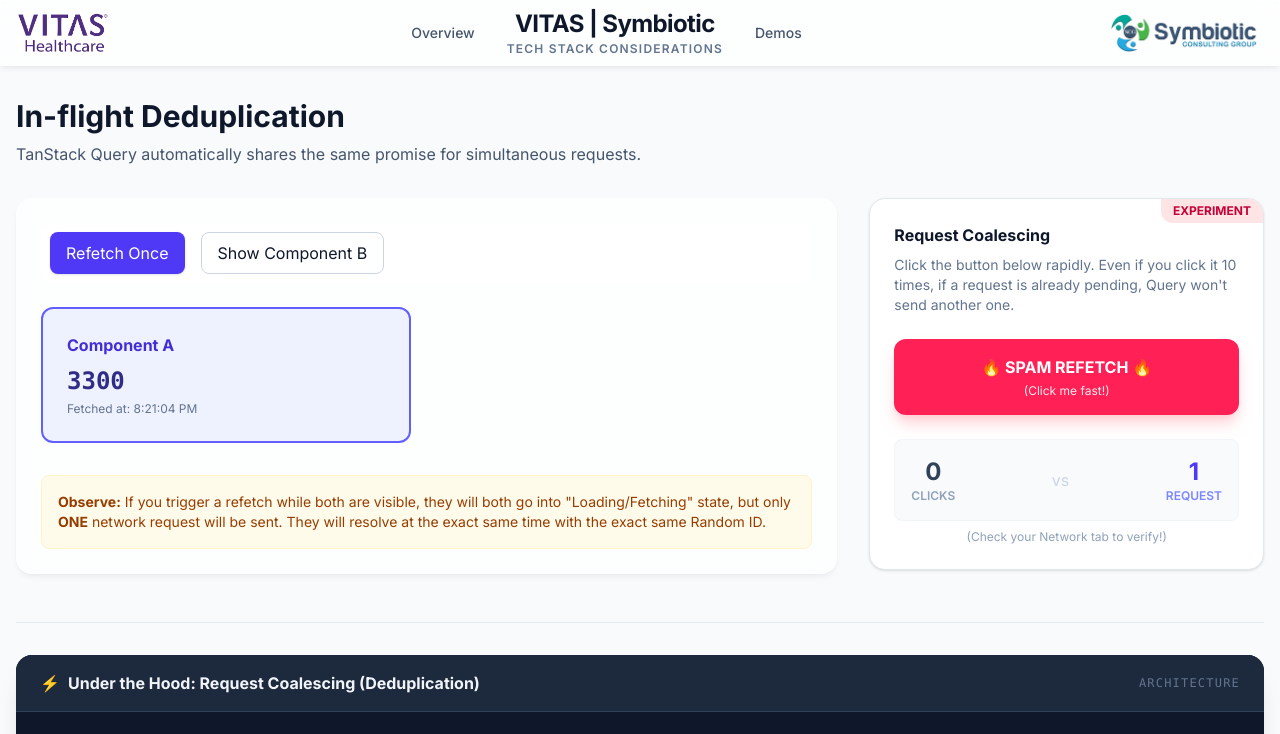
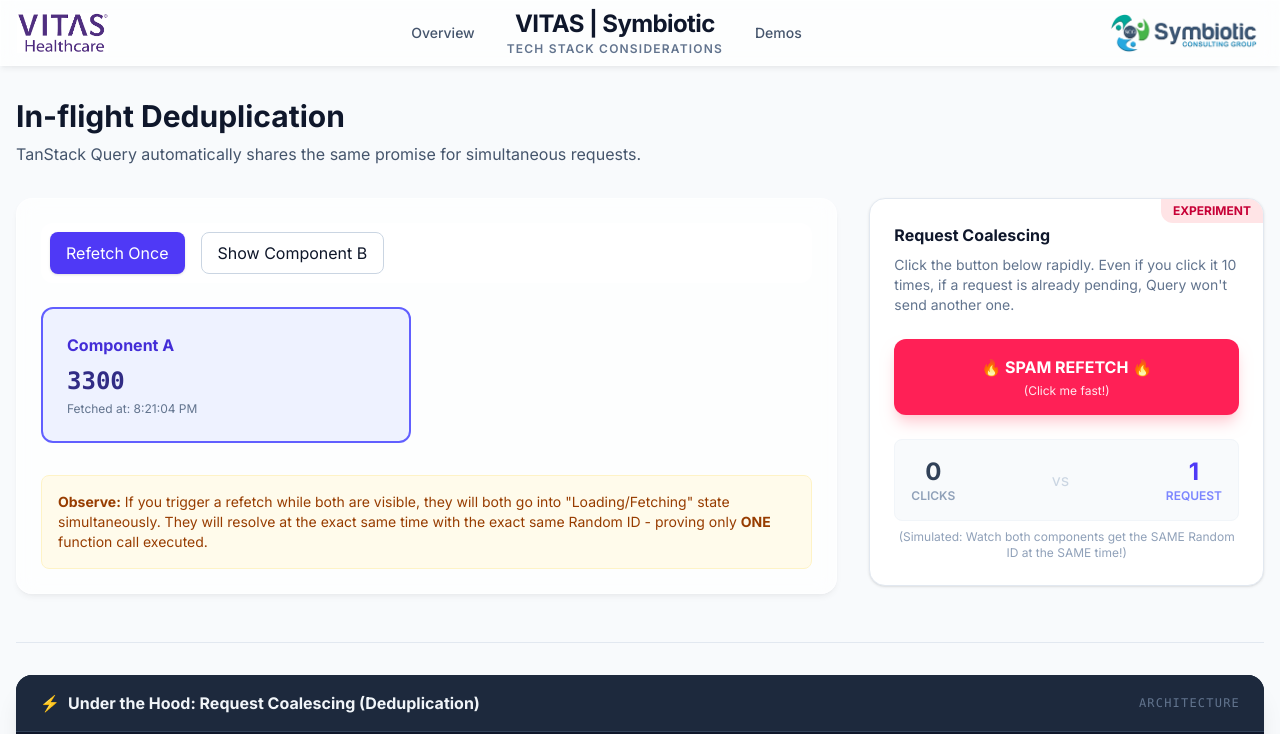
Before and after one commit to SCG8080/Tech-Stack-Demos, a Next.js app: page /Tech-Stack-Demos/features/query/dedupe in a window 1280 px wide. Shown: the top 734 px of the page. Built offline with nearby package versions, Linux system fonts and the light colour scheme.

Commit message:
Update deduplication demo instructions for simulation

```diff
--- a/src/app/features/query/dedupe/page.tsx
+++ b/src/app/features/query/dedupe/page.tsx
@@ -87,8 +87,8 @@
                         </div>
 
                         <div className="mt-8 p-4 bg-amber-50 rounded-lg border border-amber-100 text-sm text-amber-800">
-                            <strong>Observe:</strong> If you trigger a refetch while both are visible, they will both go into &quot;Loading/Fetching&quot; state, but only <strong>ONE</strong> network request will be sent.
-                            They will resolve at the exact same time with the exact same Random ID.
+                            <strong>Observe:</strong> If you trigger a refetch while both are visible, they will both go into &quot;Loading/Fetching&quot; state simultaneously.
+                            They will resolve at the exact same time with the exact same Random ID - proving only <strong>ONE</strong> function call executed.
                         </div>
                     </div>
                 </div>
@@ -124,7 +124,7 @@
                             </div>
                         </div>
                         <p className="text-xs text-center text-slate-400 mt-2">
-                            (Check your Network tab to verify!)
+                            (Simulated: Watch both components get the SAME Random ID at the SAME time!)
                         </p>
                     </div>
                 </div>
```
